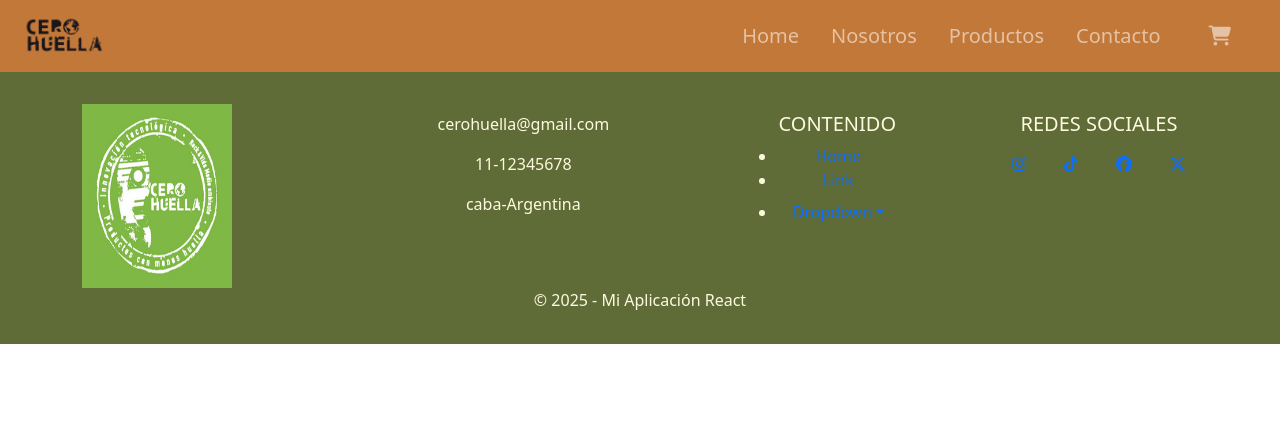
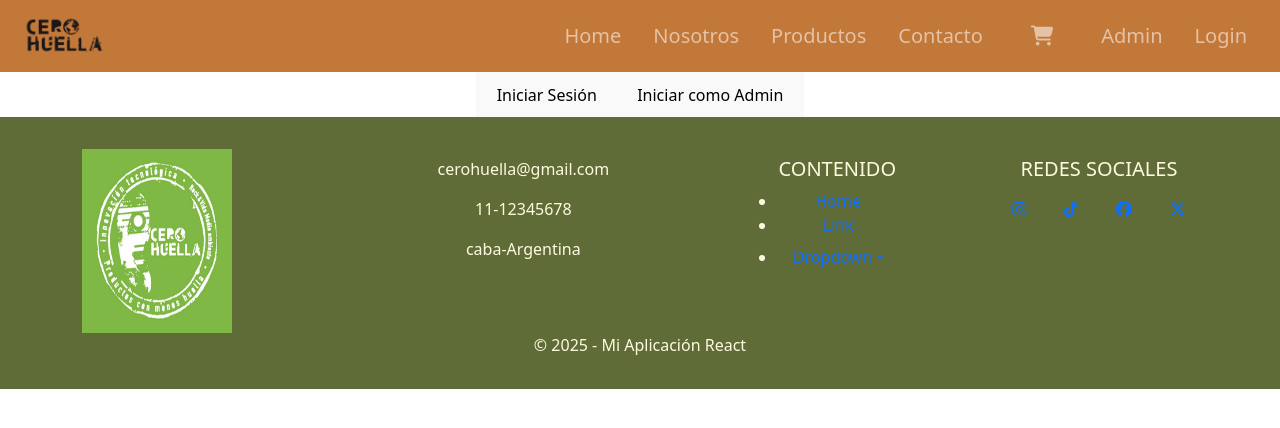
Before and after one commit to AlanContreras784/pre-entrega-react-js, a React (Vite) app: page /login in a window 1280 px wide. Shown: the top 428 px of the page. Built offline with nearby package versions, Linux system fonts and the light colour scheme.

Commit message:
agregar Rutas protegidas como Login y Admin

```diff
--- a/src/App.jsx
+++ b/src/App.jsx
@@ -2,7 +2,7 @@ import 'bootstrap/dist/css/bootstrap.min.css';
 import { useState } from 'react'
 import './App.css'
 import Home from './layouts/Home'
-import { BrowserRouter as Router, Routes, Route } from 'react-router-dom';
+import { BrowserRouter as Router, Routes, Route, Navigate } from 'react-router-dom';
 import ProductosContainer from './components/ProductosContainer';
 import Carrito from './components/Carrito';
 import About from './components/About';
@@ -10,9 +10,13 @@ import Header from './components/Header';
 import Footer from './components/Footer';
 import FormularioConSweetAlert from './components/FormularioConSweetAlert';
 import ProductoDetalle from './components/ProductoDetalle';
+import Admin from './components/Admin';
+import Login from './components/Login';
 
 function App() {
-  const [productosCarrito, setProductosCarrito] = useState([])
+  const [productosCarrito, setProductosCarrito] = useState([]);
+  const [usuarioLogueado, setUsuarioLogueado] = useState(false);
+  const [adminLogueado, setAdminLogueado] = useState(false);
 
   function funcionCarrito(producto){
     const existe = productosCarrito.find(p => p.id === producto.id);
@@ -41,6 +45,13 @@ function App() {
     setProductosCarrito(nuevoCarrito);
   }
 
+  function ManejarAdmin(){
+    setAdminLogueado(!adminLogueado)
+  }
+
+  function ManejarUser(){
+    setUsuarioLogueado(!usuarioLogueado)
+  }
 
   return (
 
@@ -51,11 +62,13 @@ function App() {
 
             <Route path="/pre-entrega-react-js/" element={<Home/>} />
             <Route path="/" element={<Home/>} />
+            <Route path="/login" element={<Login  user={usuarioLogueado} admi={adminLogueado} setLogueadoAdmi={ManejarAdmin} setLogueadoUser={ManejarUser}/>}/>
             <Route path="/about" element={<About/>}/>
             <Route path="/contacto" element={<FormularioConSweetAlert/>}/>
             <Route path="/productos" element={<ProductosContainer functionCarrito={funcionCarrito}/>} />
-            <Route path="/carrito" element={<Carrito productosCarrito={productosCarrito} funcionBorrar={borrarProductoCarrito}/>}/>
+            <Route path="/carrito" element={usuarioLogueado?  <Carrito productosCarrito={productosCarrito} funcionBorrar={borrarProductoCarrito}/> : <Navigate to={"/login"} replace/>}/>
             <Route path="/productos/:id" element={<ProductoDetalle funcionCarrito={funcionCarrito} />} />
+            <Route path="/admin" element={adminLogueado? <Admin/> : <Navigate to= {"/login"} replace/>}/>
 
           </Routes>
           <Footer/>
--- /dev/null
+++ b/src/components/Admin.jsx
@@ -0,0 +1,7 @@
+export default function Admin(){
+    return(
+        <div>
+            <p>Componente Admi</p>
+        </div>
+    )
+}
--- a/src/components/Header.jsx
+++ b/src/components/Header.jsx
@@ -21,6 +21,8 @@ function Header({productosCarrito}) {
                             <Nav.Link href='#' className='me-auto'><Link className="me-auto nav-link" to="/productos">Productos</Link></Nav.Link>
                             <Nav.Link href='#' className='me-auto'><Link className="me-auto nav-link" to="/contacto">Contacto</Link></Nav.Link>
                             <Nav.Link href='#' className='me-auto'><Link className=" iconCarrito mx-0 px-4 me-auto  nav-link" to="/carrito"><i class="fa-solid fa-cart-shopping"></i><small>{productosCarrito.length>0 ? productosCarrito.length : ""}</small></Link></Nav.Link>
+                            <Nav.Link href='#' className='me-auto'><Link className="me-auto nav-link" to="/admin">Admin</Link></Nav.Link>
+                            <Nav.Link href='#' className='me-auto'><Link className="me-auto nav-link" to="/login">Login</Link></Nav.Link>
                         </Nav>
                     </Navbar.Collapse>
                 </Container>
--- a/src/components/Login.jsx
+++ b/src/components/Login.jsx
@@ -1,5 +1,8 @@
-export default Login(){
-    <div>
-    hola Mundo
-    </div>
+export default function Login({setLogueadoUser, setLogueadoAdmi, user, admi}){
+    return(
+        <div>
+            <button onClick={setLogueadoUser}>{user? "Cerrar Sesión" : "Iniciar Sesión"}</button>
+            <button onClick={setLogueadoAdmi}>{admi? "Cerrar como Admin" : "Iniciar como Admin"}</button>
+        </div>
+    )
 }
--- a/src/styles/Header.css
+++ b/src/styles/Header.css
@@ -13,10 +13,18 @@
     }
 }
 
-
-/*@media  (min-width : 500px){
-    .iconCarrito{
-        margin-left: auto !important;
-        margin-top: auto !important;
+@media (prefers-reduced-motion: reduce) {
+    .nav-link {
+             transition: step-start;
     }
-}*/
+}
+.nav-link:hover{
+  color: var(--bs-nav-link-hover-color);
+  text-decoration: underline;
+  text-decoration-color: var(--bs-nav-link-color);
+  transition: color 0.15s ease-in-out, background-color 0.15s ease-in-out, border-color 0.15s ease-in-out;
+}
+.nav-link:focus-visible {
+  outline: 5;
+  box-shadow: 0 0 0 0.25rem rgba(13, 110, 253, 0.25);
+}
```
